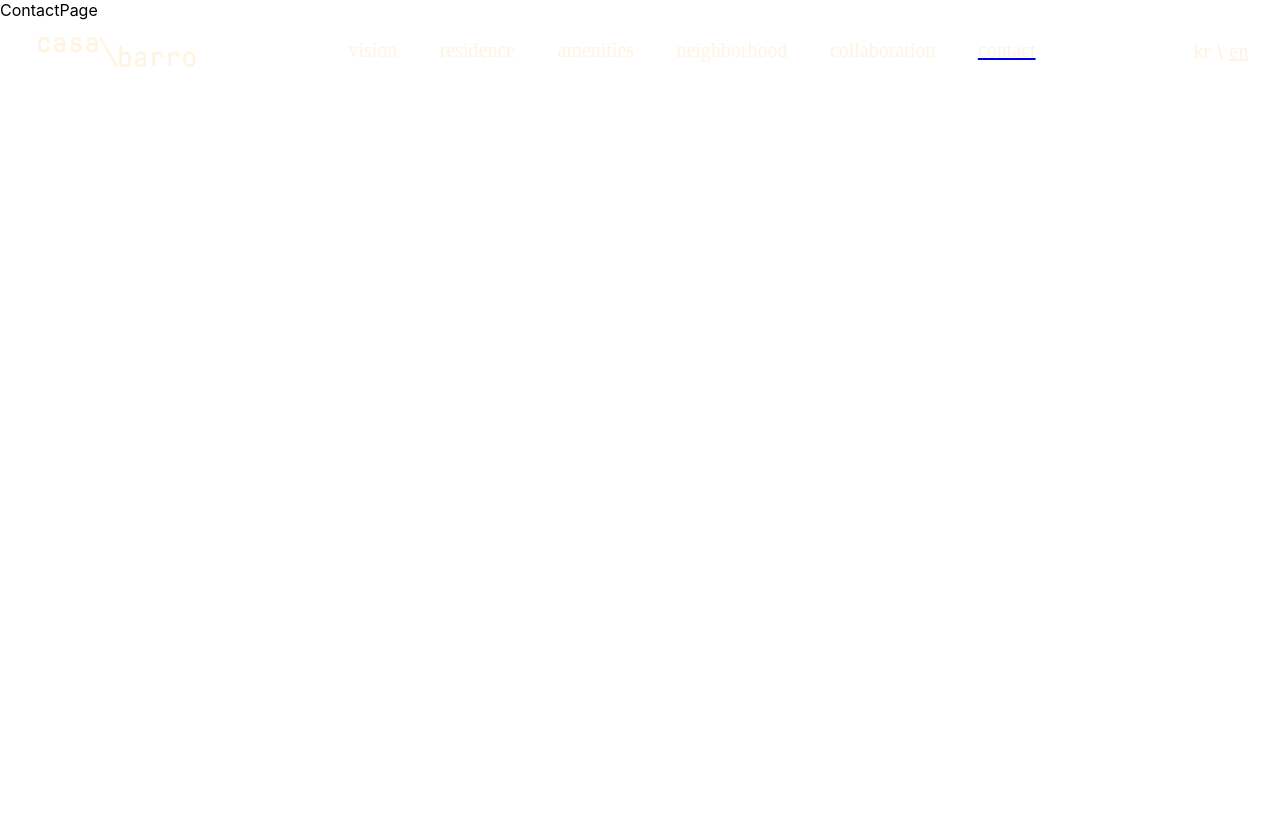
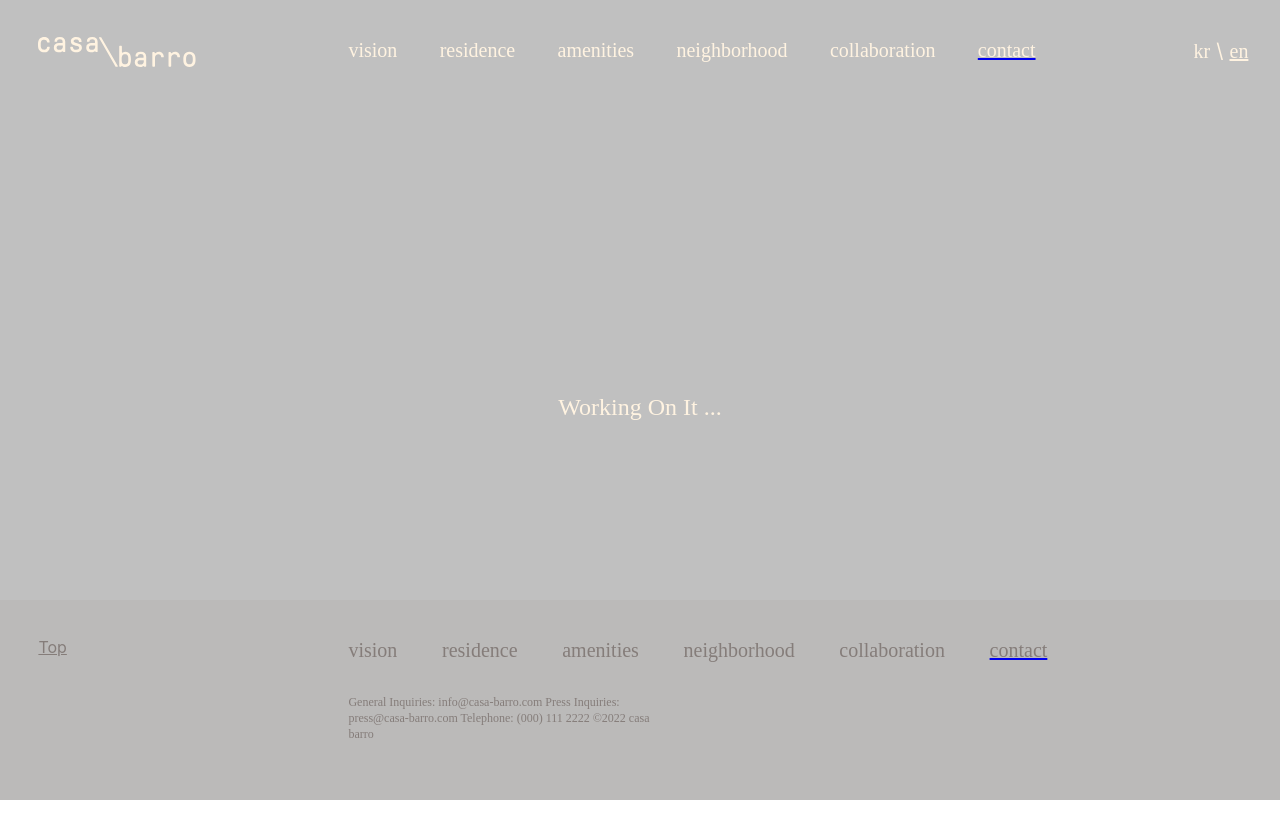
Before and after one commit to jimmy9065/casabarro, a React (Create React App) app: page /contact in a window 1280 px wide. Shown: the top 838 px of the page. Before the commit the page ends 800 px from the top, so only its background shows below. Built offline with nearby package versions, Linux system fonts and the light colour scheme.

Commit message:
update contact page to temporal wip status

```diff
--- a/src/pages/contact.js
+++ b/src/pages/contact.js
@@ -1,8 +1,46 @@
 import React from "react";
 import styled from "styled-components";
 
+import Footer from "../components/footer";
+
+// padding top: 3% + 40px from the navigator
+// padding bottom: 200 px for the footer, minus
+// the height from padding-top
+const PageContainer = styled.div`
+    position: relative;
+    width: 100%;
+    height: calc(100vh - 200px);
+    padding-top: calc(3% + 30px);
+    padding-bottom: calc(200px - 3% - 30px);
+    background-color: silver;
+`
+
+const TextBlock = styled.div`
+    height: 100%;
+    display: flex;
+    justify-content: center;
+    margin-top: 300px;
+`
+
+const Paragraph = styled.p`
+    font-family: "GT Pressura Mono";
+    font-style: normal;
+    font-weight: 400;
+    font-size: 24px;
+    line-height: 30px;
+
+    color: #FFF3E1;
+`
+
 let ContactPage = () => {
-    return (<div>ContactPage</div>)
+    return (
+        <PageContainer>
+            <TextBlock>
+                <Paragraph>Working On It ...</Paragraph>
+            </TextBlock>
+            <Footer />
+        </PageContainer>
+    )
 }
 
 export default ContactPage
```
